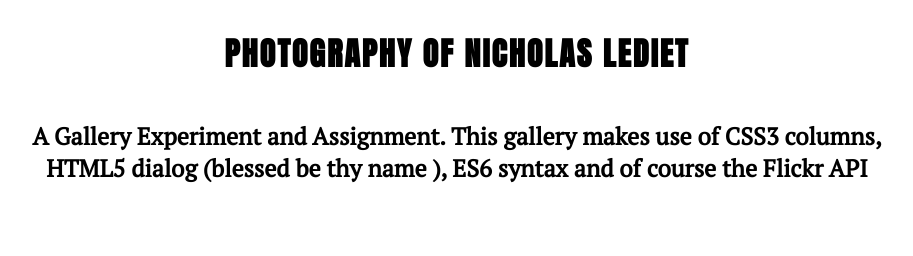
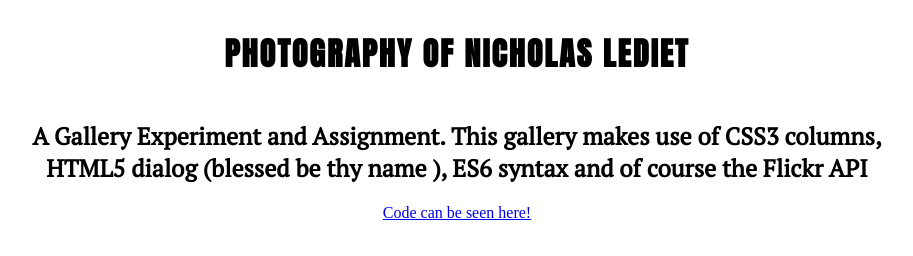
Before and after one commit to NickLediet/gallery, a website: page index.html in a window 1280 px wide. Shown: the whole page, without its empty margins (183-1096 px from the left). Drawn offline with Linux system fonts and the light colour scheme; no server answers.

Commit message:
added link to repo

```diff
--- a/index.html
+++ b/index.html
@@ -12,6 +12,7 @@
 		</dialog>
 		<h1 class="site-header">PHOTOGRAPHY OF NICHOLAS LEDIET</h1>
 		<h2 class="site-header">A Gallery Experiment and Assignment. This gallery makes use of CSS3 columns,</br> HTML5 dialog (blessed be thy name ), ES6 syntax and of course the Flickr API</h2>
+		<a href="https://github.com/NickLediet/gallery"> Code can be seen here!</a>
 		<!-- Container for Gallery -->
 		<div id="gallery-container"></div>
 
```
